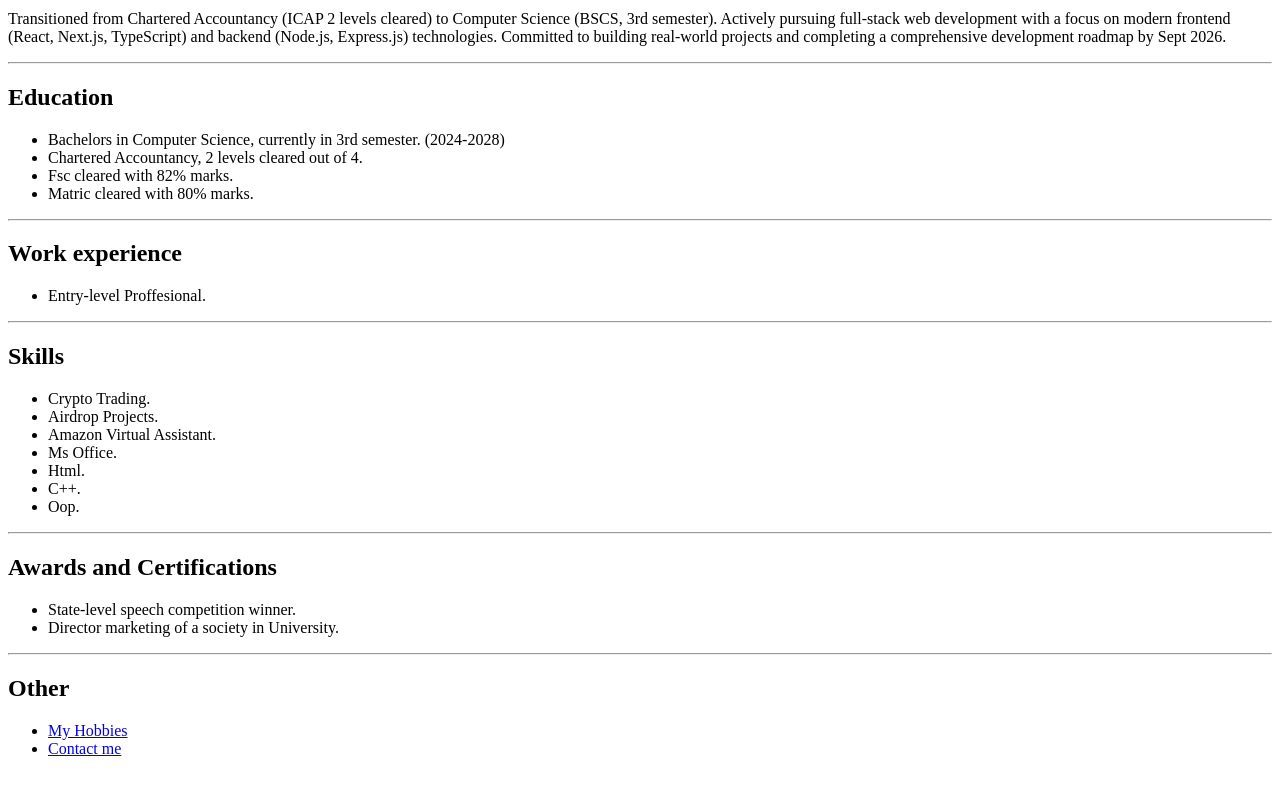
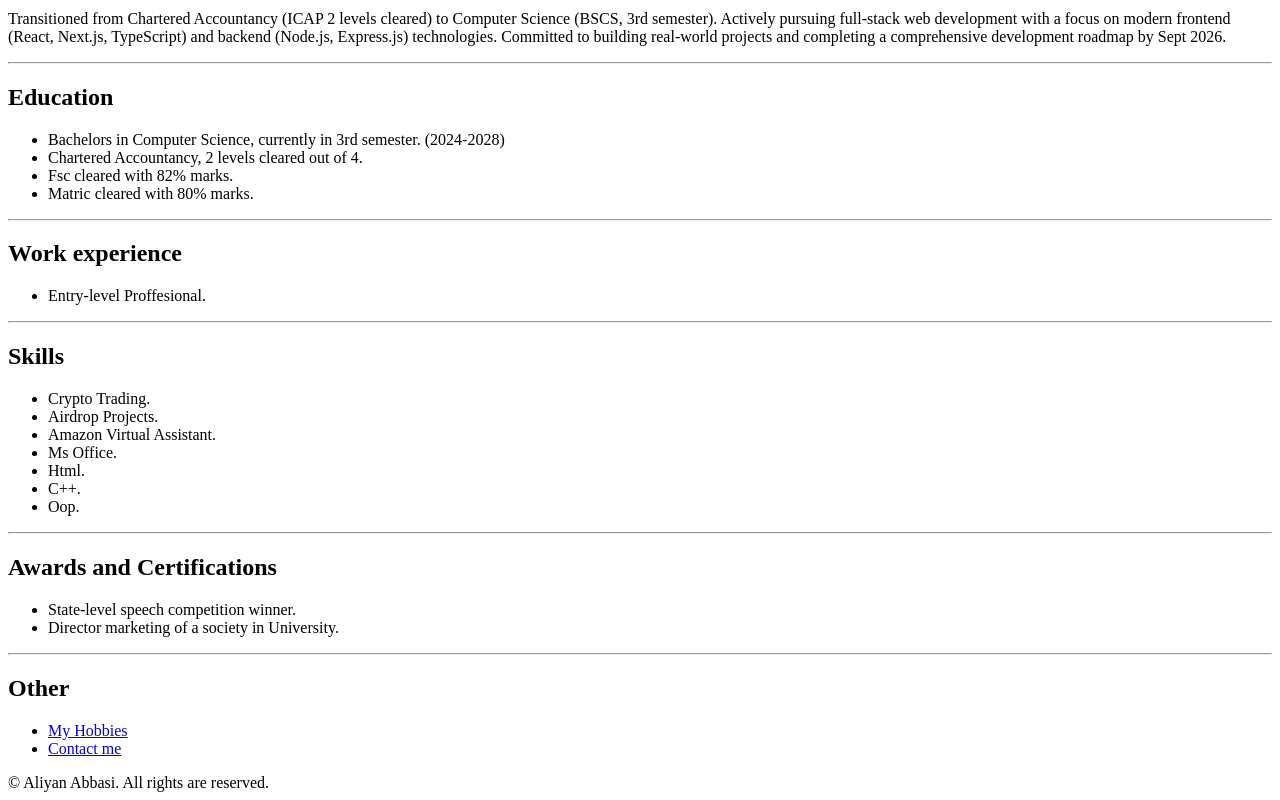
Before and after one commit to Aliyanabbasi67/html-Resume, a plain HTML site: page index.html in a window 1280 px wide. Shown: the part 341-1141 px from the top of the page. Before the commit the page ends 1115 px from the top, so only its background shows below. Drawn offline with Linux system fonts and the light colour scheme.

Commit message:
Update index.html

```diff
--- a/index.html
+++ b/index.html
@@ -58,4 +58,7 @@
     </ul>
 
 </body>
+<footer>
+    © Aliyan Abbasi. All rights are reserved.
+</footer>
 </html>
```
